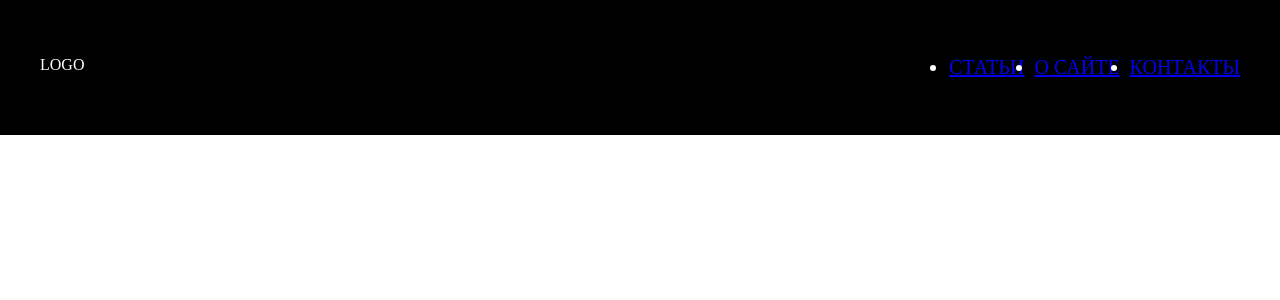
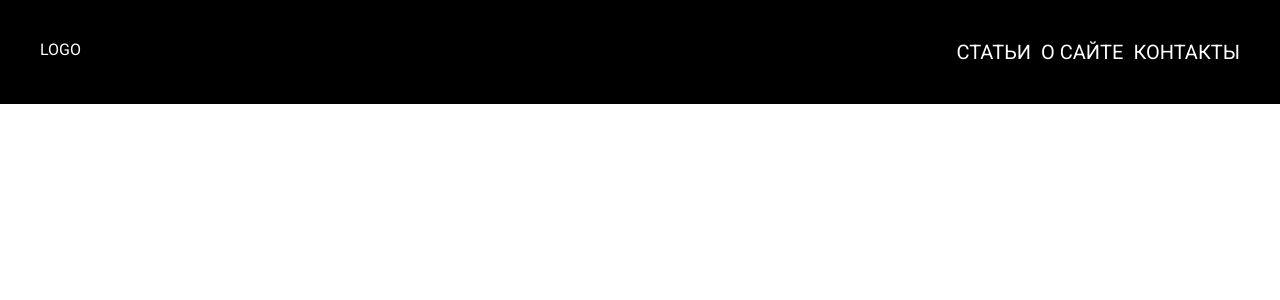
Before and after one commit to simon-Cat/angular-blog, an Angular app: page / in a window 1280 px wide. Shown: the top 300 px of the page. Built offline with nearby package versions, Linux system fonts and the light colour scheme.

Commit message:
update index.html

```diff
--- a/src/styles.css
+++ b/src/styles.css
@@ -1 +1,25 @@
 /* You can add global styles to this file, and also import other style files */
+
+* {
+  margin: 0;
+  padding: 0;
+}
+
+html,
+body {
+  height: 100%;
+}
+
+body {
+  font-family: Roboto, "Helvetica Neue", sans-serif;
+}
+
+ul,
+ol {
+  list-style: none;
+}
+
+a {
+  text-decoration: none;
+  color: #fff;
+}
```
